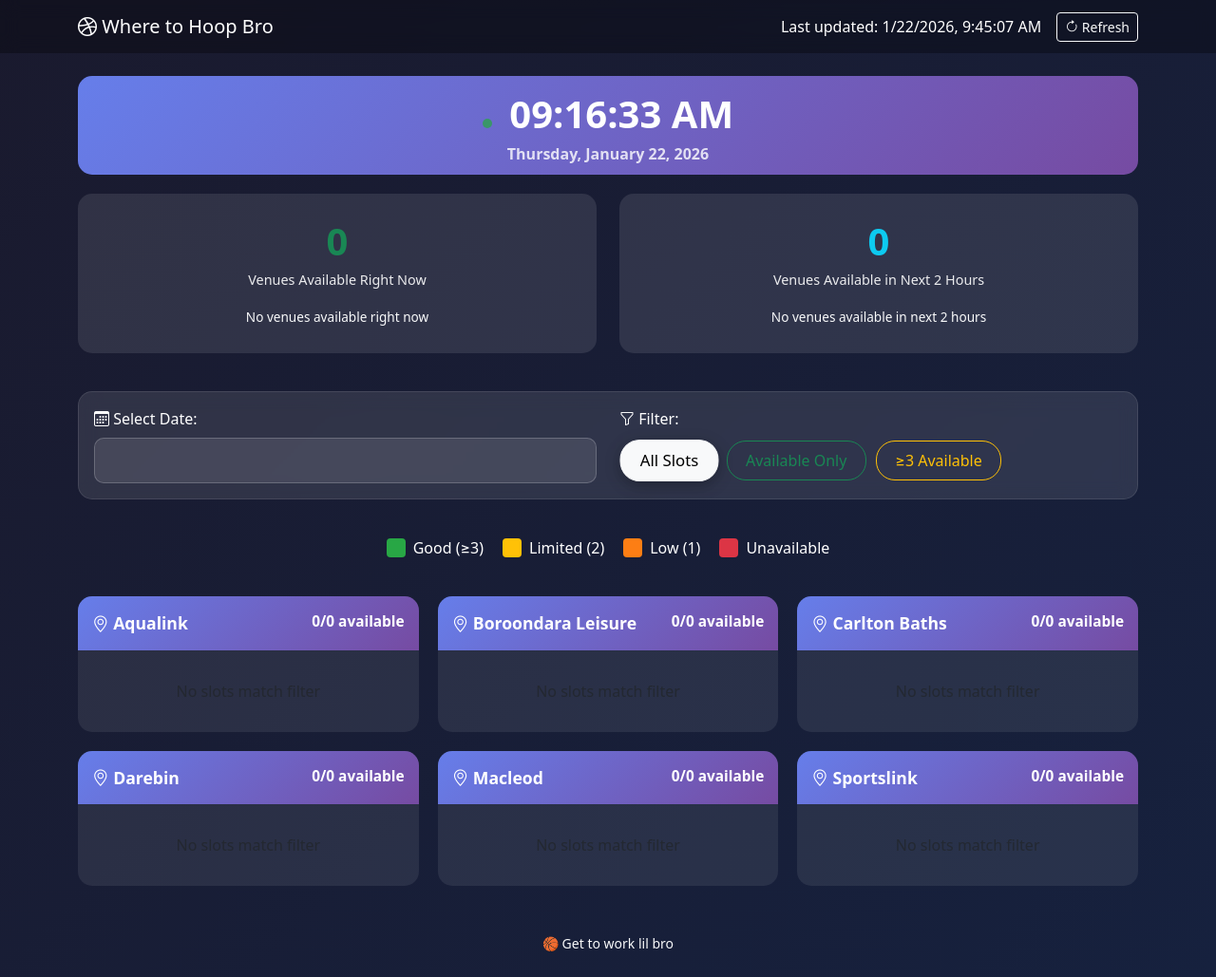
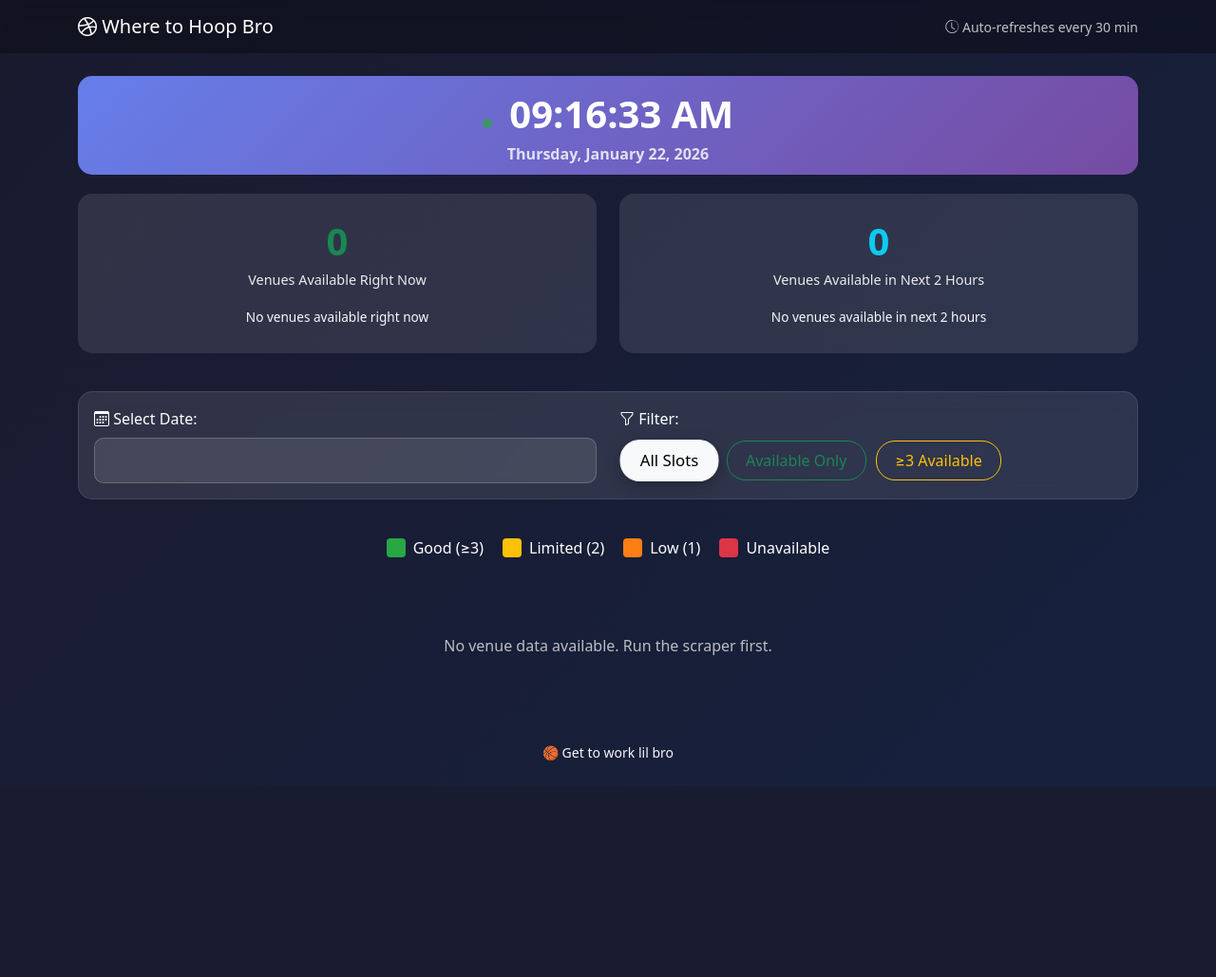
Before and after one commit to Faragafan/WhereToHoop, a Flask app: page / in a window 1280 px wide. Shown: the whole page at 95% size. After the commit the page ends 828 px from the top, so only its background shows below. Run offline with Flask 3, Linux system fonts and the light colour scheme; lists and menus that the app fills with data are empty.

Commit message:
Refactor: Move scraping to GitHub Actions cron job
- Remove Playwright from Flask app (Flask only reads JSON now)
- Create GitHub Actions workflow to scrape every 30 minutes
- Remove manual refresh button (auto-updates via cron)
- Simplify architecture: GitHub Actions scrapes  commits JSON  Render reads
- Reduces Render memory usage and eliminates OOM crashes
- Frontend auto-reloads data every 2 minutes

```diff
--- a/app.py
+++ b/app.py
@@ -1,27 +1,17 @@
 """
 Basketball Court Availability Dashboard
 A Flask web application to visualize basketball court availability.
+Data is refreshed automatically via GitHub Actions cron job.
 """
 
-from flask import Flask, render_template, jsonify, request
+from flask import Flask, render_template, jsonify
 import json
-import os
 from pathlib import Path
-from datetime import datetime
-import sys
-import threading
-import traceback
 
-# Import scraper functions
-from scraper import scrape_calendar_parallel, save_data, DATA_FILE
+# Import only the data file path
+from scraper import DATA_FILE
 
 app = Flask(__name__)
-
-# Thread lock to prevent concurrent scrapes
-scrape_lock = threading.Lock()
-scrape_in_progress = False
-last_scrape_success = None
-last_scrape_error = None
 
 
 def load_data():
@@ -32,40 +22,9 @@ def load_data():
     return {"venues": {}, "last_updated": None}
 
 
-def run_scraper_background():
-    """Run the parallel scraper in background and save data."""
-    global scrape_in_progress, last_scrape_success, last_scrape_error
-    try:
-        print("🔄 Starting scraper...")
-        all_venue_data = scrape_calendar_parallel(headless=True)
-        save_data(all_venue_data)
-        print("✅ Scraper completed!")
-        last_scrape_success = datetime.now().isoformat()
-        last_scrape_error = None
-        return True
-    except Exception as e:
-        error_msg = f"{str(e)}\n{traceback.format_exc()}"
-        print(f"❌ Scraper error: {error_msg}")
-        last_scrape_error = str(e)
-        return False
-    finally:
-        with scrape_lock:
-            scrape_in_progress = False
-
-
 @app.route('/')
 def index():
     """Main dashboard page - loads instantly with cached data."""
-    # Auto-scrape on first visit if no data exists
-    if not DATA_FILE.exists():
-        print("🔄 No data found - triggering initial scrape...")
-        global scrape_in_progress
-        with scrape_lock:
-            if not scrape_in_progress:
-                scrape_in_progress = True
-                thread = threading.Thread(target=run_scraper_background, daemon=True)
-                thread.start()
-
     return render_template('index.html')
 
 
@@ -74,38 +33,6 @@ def health():
     """Health check endpoint for Render."""
     return jsonify({"status": "ok"}), 200
 
-
-@app.route('/api/refresh', methods=['POST'])
-def refresh_data():
-    """API endpoint to trigger a data refresh in background."""
-    global scrape_in_progress
-
-    with scrape_lock:
-        if scrape_in_progress:
-            return jsonify({
-                "status": "already_running",
-                "message": "Scrape already in progress"
-            }), 202
-        scrape_in_progress = True
-
-    # Run scraper in a background thread
-    thread = threading.Thread(target=run_scraper_background, daemon=True)
-    thread.start()
-
-    return jsonify({
-        "status": "started",
-        "message": "Refresh started in background"
-    })
-
-
-@app.route('/api/refresh/status')
-def refresh_status():
-    """Check if a refresh is currently running with detailed status."""
-    return jsonify({
-        "in_progress": scrape_in_progress,
-        "last_success": last_scrape_success,
-        "last_error": last_scrape_error
-    })
 
 @app.route('/api/data')
 def get_data():
--- a/scraper.py
+++ b/scraper.py
@@ -163,15 +163,10 @@ def scrape_venue(page, url, venue_name, headless=False):
 def scrape_venue_standalone(venue_id, venue_info, headless=True):
     """Scrape a single venue in its own browser context (for parallel execution)."""
     with sync_playwright() as p:
-        # Container-friendly browser launch args
+        # CI/CD-friendly browser launch args
         browser = p.chromium.launch(
             headless=headless,
-            args=[
-                '--no-sandbox',
-                '--disable-dev-shm-usage',
-                '--disable-gpu',
-                '--disable-software-rasterizer'
-            ]
+            args=['--no-sandbox', '--disable-dev-shm-usage']
         )
         page = browser.new_page()
         try:
@@ -326,6 +321,13 @@ def print_table(all_venue_data):
 
 
 if __name__ == "__main__":
-    all_venue_data = scrape_calendar()
-    print_table(all_venue_data)
+    print("🏀 Basketball Court Availability Scraper")
+    print("=" * 60)
+    print(f"Scraping {len(VENUES)} venues...")
+    print("=" * 60)
+
+    # Always run headless in CI/CD mode
+    all_venue_data = scrape_calendar_parallel(headless=True)
     save_data(all_venue_data)
+
+    print("\n✅ Scraping complete! Data saved to data/availability.json")
--- a/templates/index.html
+++ b/templates/index.html
@@ -257,9 +257,9 @@
             </a>
             <div class="d-flex align-items-center gap-3">
                 <span class="last-updated" id="lastUpdated"></span>
-                <button class="btn btn-outline-light btn-sm refresh-btn" onclick="triggerRefresh()" id="refreshBtn">
-                    <i class="bi bi-arrow-clockwise"></i> Refresh
-                </button>
+                <small class="text-light opacity-75">
+                    <i class="bi bi-clock-history"></i> Auto-refreshes every 30 min
+                </small>
             </div>
         </div>
     </nav>
@@ -369,68 +369,11 @@
         setInterval(updateClock, 1000);
         updateClock();
 
-        // Trigger refresh and poll for completion
-        async function triggerRefresh() {
-            const btn = document.getElementById('refreshBtn');
-            btn.disabled = true;
-            btn.innerHTML = '<i class="bi bi-arrow-clockwise"></i> Refreshing...';
-
-            try {
-                // Trigger the scraper
-                const response = await fetch('/api/refresh', { method: 'POST' });
-                const result = await response.json();
-
-                if (result.status === 'started' || result.status === 'already_running') {
-                    let pollCount = 0;
-                    const maxPolls = 150; // 5 minutes at 2s intervals
-
-                    // Poll for completion
-                    const checkStatus = setInterval(async () => {
-                        pollCount++;
-
-                        try {
-                            const statusRes = await fetch('/api/refresh/status');
-                            const statusData = await statusRes.json();
-
-                            // Update button text with poll count
-                            const elapsed = Math.floor(pollCount * 2);
-                            btn.innerHTML = `<i class="bi bi-arrow-clockwise"></i> Refreshing... (${elapsed}s)`;
-
-                            if (!statusData.in_progress) {
-                                clearInterval(checkStatus);
-
-                                if (statusData.last_error) {
-                                    btn.disabled = false;
-                                    btn.innerHTML = '<i class="bi bi-arrow-clockwise"></i> Refresh';
-                                    alert('Refresh failed: ' + statusData.last_error);
-                                } else {
-                                    // Success - reload data without full page refresh
-                                    btn.innerHTML = '<i class="bi bi-check-circle"></i> Success!';
-                                    await loadData();
-                                    setTimeout(() => {
-                                        btn.disabled = false;
-                                        btn.innerHTML = '<i class="bi bi-arrow-clockwise"></i> Refresh';
-                                    }, 2000);
-                                }
-                            } else if (pollCount >= maxPolls) {
-                                // Still running after 5 minutes - inform user but keep scraper going
-                                clearInterval(checkStatus);
-                                btn.disabled = false;
-                                btn.innerHTML = '<i class="bi bi-arrow-clockwise"></i> Refresh';
-                                alert('Refresh is taking longer than expected. It may still be running in the background. Try refreshing the page in a minute.');
-                            }
-                        } catch (err) {
-                            console.error('Status check error:', err);
-                        }
-                    }, 2000); // Check every 2 seconds
-                }
-            } catch (error) {
-                console.error('Refresh error:', error);
-                btn.disabled = false;
-                btn.innerHTML = '<i class="bi bi-arrow-clockwise"></i> Refresh';
-                alert('Refresh failed to start. Please try again.');
-            }
-        }
+        // Auto-reload data every 2 minutes to stay fresh with GitHub Actions updates
+        setInterval(() => {
+            console.log('Auto-reloading data...');
+            loadData();
+        }, 120000); // 2 minutes
 
         // Convert time string to minutes since midnight
         function timeToMinutes(time24h) {
```
Also changed, not shown: .github/workflows/scrape.yml (added).
